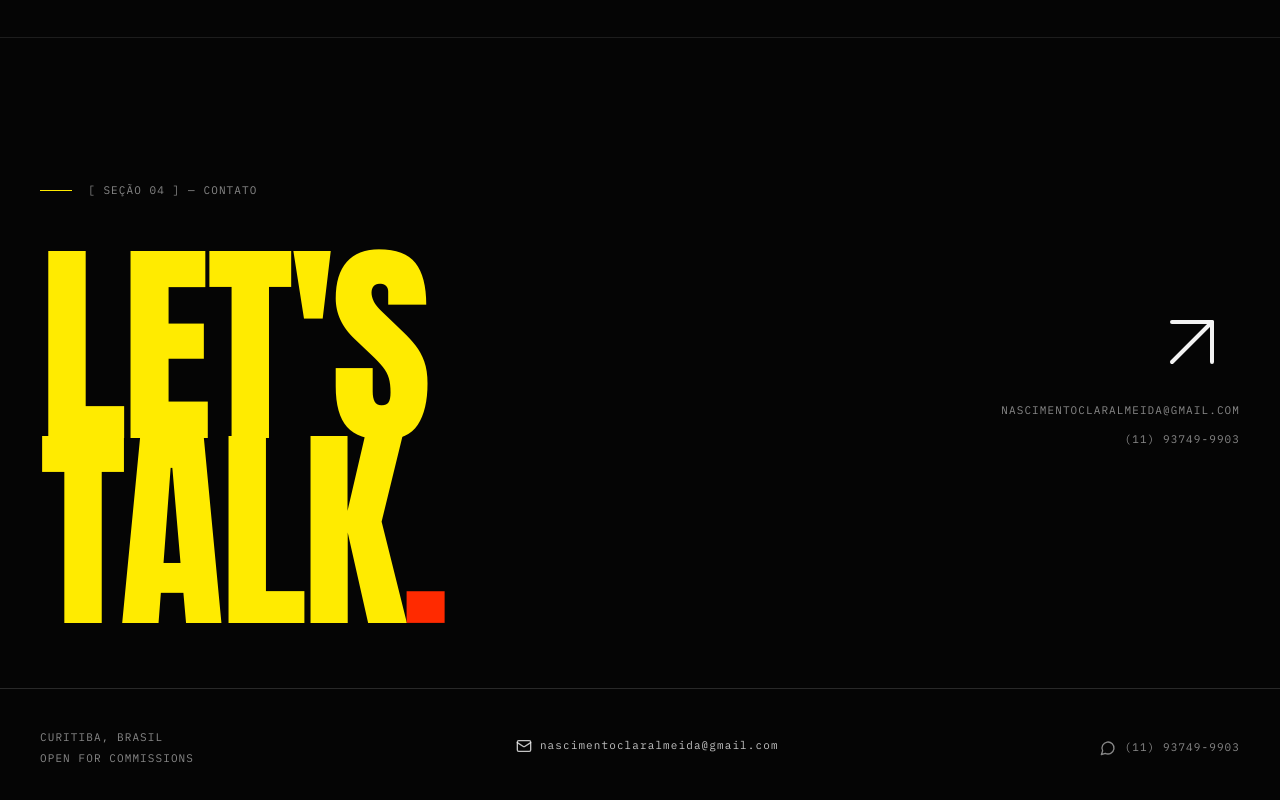
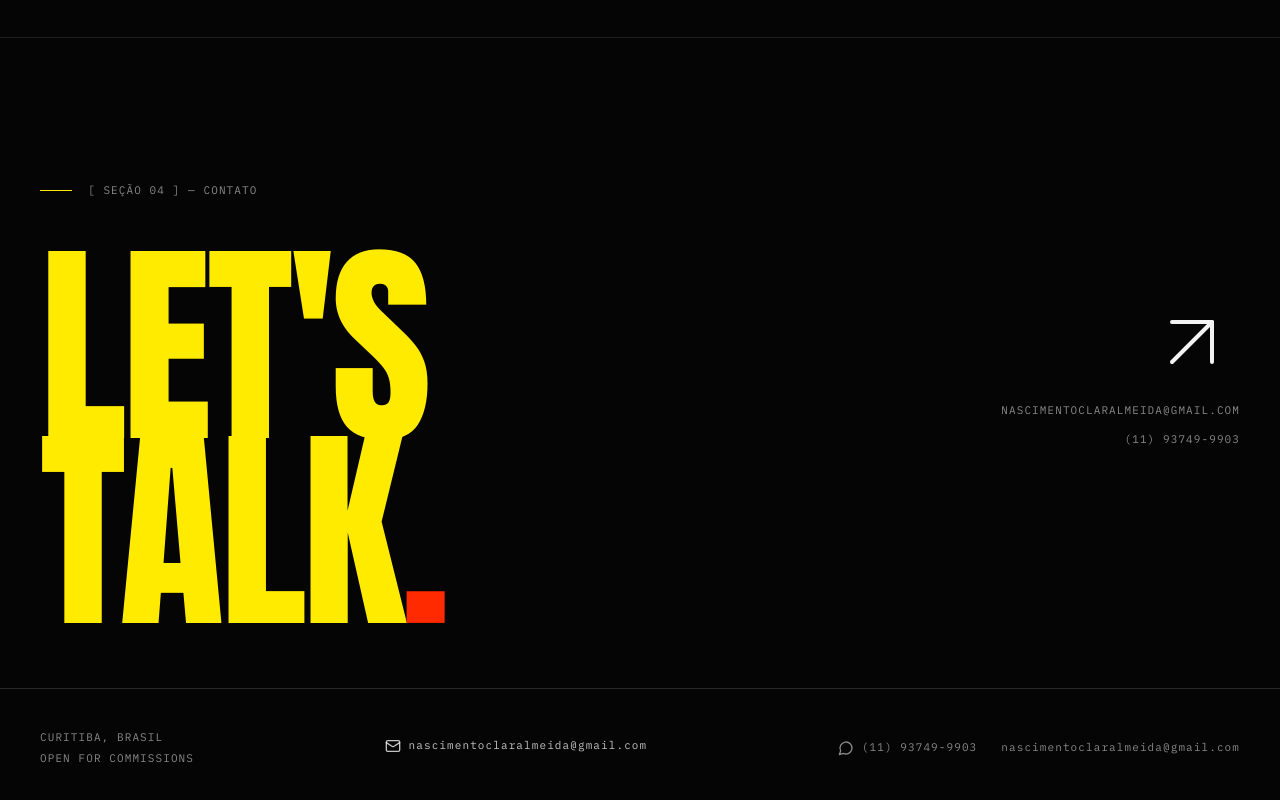
Before and after one commit to https-claranascimento/portfolio-clara, a React (Vite) app: page / in a window 1280 px wide. Shown: the part 5193-5993 px from the top of the page. Built offline with nearby package versions, Linux system fonts and the light colour scheme.

Commit message:
Updated Contact.jsx

```diff
--- a/src/sections/Contact.jsx
+++ b/src/sections/Contact.jsx
@@ -96,6 +96,9 @@ export default function Contact() {
             <MessageCircle className="w-4 h-4" />
             {PHONE}
           </a>
+          <a href={`mailto:${EMAIL}`} className="hover:text-signal-yellow transition-colors duration-300">
+            {EMAIL}
+          </a>
         </div>
       </footer>
     </section>
```
